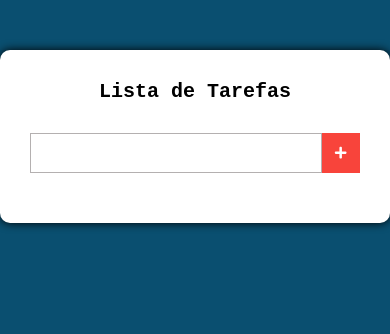
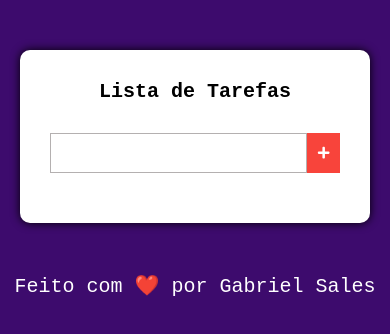
Before and after one commit to Gabriel-Sales-Mendonca/lista-de-tarefas, a React (Create React App) app: page / in a window 390 px wide. Shown: the top 334 px of the page. Built offline with nearby package versions, Linux system fonts and the light colour scheme.

Commit message:
Fiz a responsividade da página, adicionei um footer e mudei o background-color

```diff
--- a/src/App.css
+++ b/src/App.css
@@ -7,9 +7,15 @@
 
 body {
   font-family: monospace;
-  background: #0a4f70;
+  background-color: rgb(61, 11, 109);
 }
 
 button {
   cursor: pointer;
 }
+
+footer {
+  text-align: center;
+  color: white;
+  font-size: 20px;
+}
--- a/src/App.js
+++ b/src/App.js
@@ -4,5 +4,10 @@ import Main from './components/Main'
 import './App.css'
 
 export default function App() {
-  return <Main />
+  return (
+    <div>
+      <Main />
+      <footer>Feito com ❤️ por Gabriel Sales</footer>
+    </div>
+  )
 }
--- a/src/components/Main.css
+++ b/src/components/Main.css
@@ -11,3 +11,9 @@
     font-size: 20px;
     text-align: center;
 }
+
+@media (max-width: 600px) {
+    .main {
+        margin: 50px 20px;
+    }
+}
```
